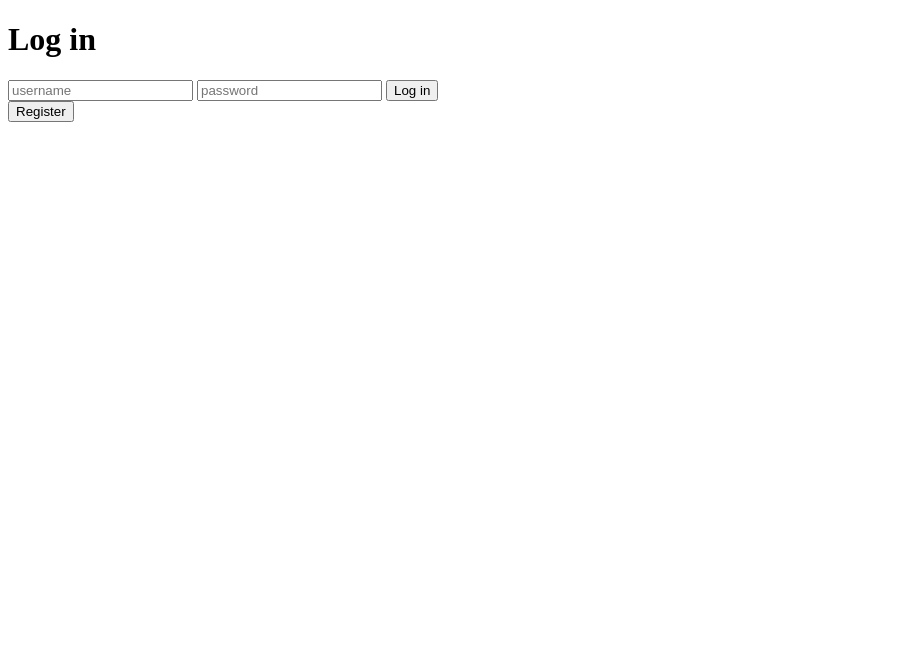
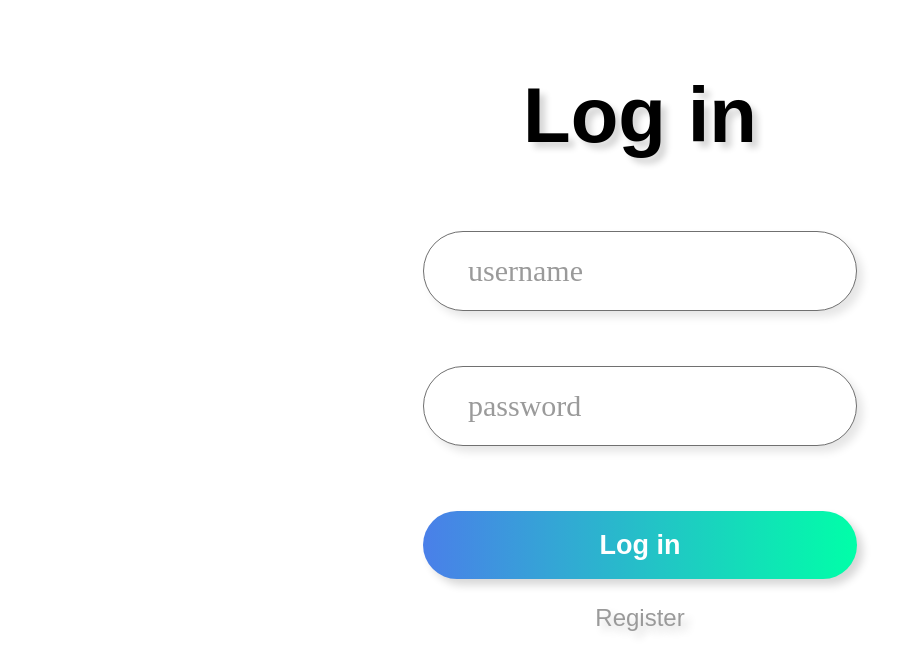
Before and after one commit to meglicfran/authenticationSite, a plain HTML site: page client/index.html in a window 1280 px wide. Shown: the whole page, without its empty margins (0-920 px from the left). Drawn offline with Linux system fonts and the light colour scheme.

Commit message:
login site design and logic

```diff
--- a/client/index.html
+++ b/client/index.html
@@ -4,21 +4,25 @@
     <meta charset="UTF-8" />
     <meta name="viewport" content="width=device-width, initial-scale=1.0" />
     <meta http-equiv="X-UA-Compatible" content="ie=edge" />
+    <link rel="shortcut icon" href="" />
     <title>Login page</title>
+    <link rel="stylesheet" href="style/index.css" />
   </head>
   <body>
     <div class="title">
-      <h1>Log in</h1>
+      <h1><b>Log in</b></h1>
     </div>
     <div class="login_form">
-      <form action="#" method="POST">
-        <input type="text" name="username" placeholder="username" />
-        <input type="text" name="password" placeholder="password" />
-        <button class="login" type="submit">Log in</button>
-      </form>
-      <a href="register.html"
-        ><button class="signin" type="">Register</button></a
-      >
+      <input type="text" name="username" placeholder="username" id="username" />
+      <input
+        type="password"
+        name="password"
+        placeholder="password"
+        id="password"
+      />
+      <button id="sub" class="login" type="submit"><b>Log in</b></button>
+      <a class="register" href="register.html">Register</a>
     </div>
+    <script type="text/javascript" src="login_script.js"></script>
   </body>
 </html>
--- /dev/null
+++ b/client/login_script.js
@@ -0,0 +1,31 @@
+const form = {
+  username: document.getElementById("username"),
+  password: document.getElementById("password"),
+  submitButton: document.getElementById("sub")
+};
+
+sendRequest = () => {
+  const request = new XMLHttpRequest();
+
+  request.onload = () => {
+    alert(request.responseText);
+  };
+
+  const requestData = {
+    username: form.username.value,
+    password: form.password.value
+  };
+
+  const JSONrequestData = JSON.stringify(requestData);
+
+  request.open("post", "/login");
+  request.setRequestHeader("Content-type", "application/json");
+  request.send(JSONrequestData);
+};
+
+document.getElementsByTagName("BODY")[0].onkeypress = event => {
+  if (event.keyCode == 13) {
+    sendRequest();
+  }
+};
+form.submitButton.addEventListener("click", sendRequest);
--- a/client/script.js
+++ b/client/register_script.js
@@ -9,7 +9,6 @@ sendRequest = () => {
   const request = new XMLHttpRequest();
 
   request.onload = () => {
-    console.log(request.responseText);
     alert(request.responseText);
   };
 
@@ -21,8 +20,6 @@ sendRequest = () => {
 
   const JSONrequestData = JSON.stringify(requestData);
 
-  console.log(JSONrequestData);
-
   request.open("post", "/register");
   request.setRequestHeader("Content-type", "application/json");
   request.send(JSONrequestData);
@@ -32,7 +29,5 @@ document.getElementsByTagName("BODY")[0].onkeypress = event => {
   if (event.keyCode == 13) {
     sendRequest();
   }
-  console.log("you pressed a key!");
-  console.log(event.keyCode);
 };
 form.submitButton.addEventListener("click", sendRequest);
--- /dev/null
+++ b/client/style/index.css
@@ -0,0 +1,58 @@
+* {
+  padding: 0px;
+  margin: 0px;
+  box-sizing: border-box;
+}
+body {
+  text-align: center;
+  font-family: "Muli", sans-serif;
+}
+h1 {
+  font-size: 78px;
+  margin-top: 70px;
+  margin-bottom: 70px;
+  text-shadow: 6px 6px 6px rgb(0, 0, 0, 0.16);
+}
+.login_form {
+  text-align: center;
+  display: flex;
+  align-items: center;
+  flex-direction: column;
+}
+input {
+  color: #777777;
+  width: 434px;
+  height: 80px;
+  border: 1px solid #707070;
+  border-radius: 40px;
+  margin-bottom: 55px;
+  padding-left: 44px;
+  justify-content: center;
+  font-size: 30px;
+  box-shadow: 6px 6px 9px rgb(0, 0, 0, 0.1);
+}
+input::placeholder {
+  color: #9a9a9a;
+  font-size: 30px;
+  font-family: "Muli Extralight";
+}
+
+.login {
+  width: 434px;
+  height: 68px;
+  border-radius: 40px;
+  border: 0px;
+  font-size: 27px;
+  color: white;
+  background-image: linear-gradient(to right, #4a7fe9, #00ffa8);
+  box-shadow: 6px 6px 9px rgb(0, 0, 0, 0.16);
+  margin-top: 10px;
+}
+.register {
+  text-decoration: none;
+  color: #9a9a9a;
+  font-size: 24px;
+  margin-top: 25px;
+
+  text-shadow: 6px 6px 9px rgb(0, 0, 0, 0.16);
+}
--- a/server/app.js
+++ b/server/app.js
@@ -1,8 +1,9 @@
 const express = require("express");
 const register = require("./routes/register");
+const login = require("./routes/login");
 const mongoose = require("mongoose");
 const dotenv = require("dotenv");
-const bodyParser = require("body-parser");
+
 app = express();
 dotenv.config();
 //connect to the database
@@ -15,6 +16,7 @@ app.use(express.json());
 
 //middleware
 app.use("/register", register);
+app.use("/login", login);
 
 //create a server on port 5000
 app.listen(5000, () => {
--- a/server/routes/register.js
+++ b/server/routes/register.js
@@ -1,15 +1,12 @@
 const express = require("express");
 const User = require("../model/User");
 const bcrypt = require("bcryptjs");
-const jwt = require("jsonwebtoken");
-const Joi = require("@hapi/joi");
-const validation = require("../validate");
+const { registerValidation } = require("../validate");
 
 router = express.Router();
 
 // register validation
 router.post("/", async (req, res) => {
-  console.log(req.body);
   const vali = registervalidation(req.body);
   if (vali.error) {
     res.send(vali.error.details[0].message);
```
Also changed, not shown: client/register.html (+1 -1 lines), server/routes/login.js (added, +36 -0 lines), server/validate.js (+11 -1 lines), 1 other file.
